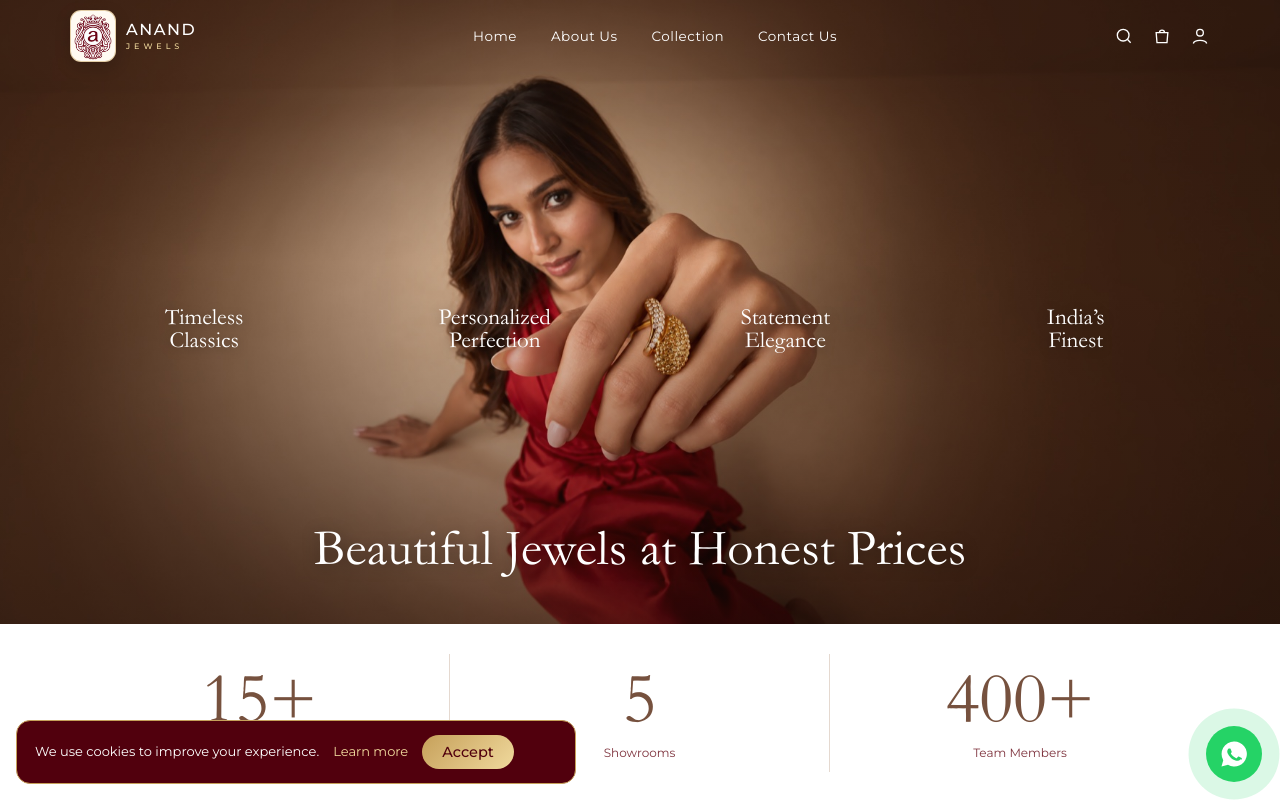
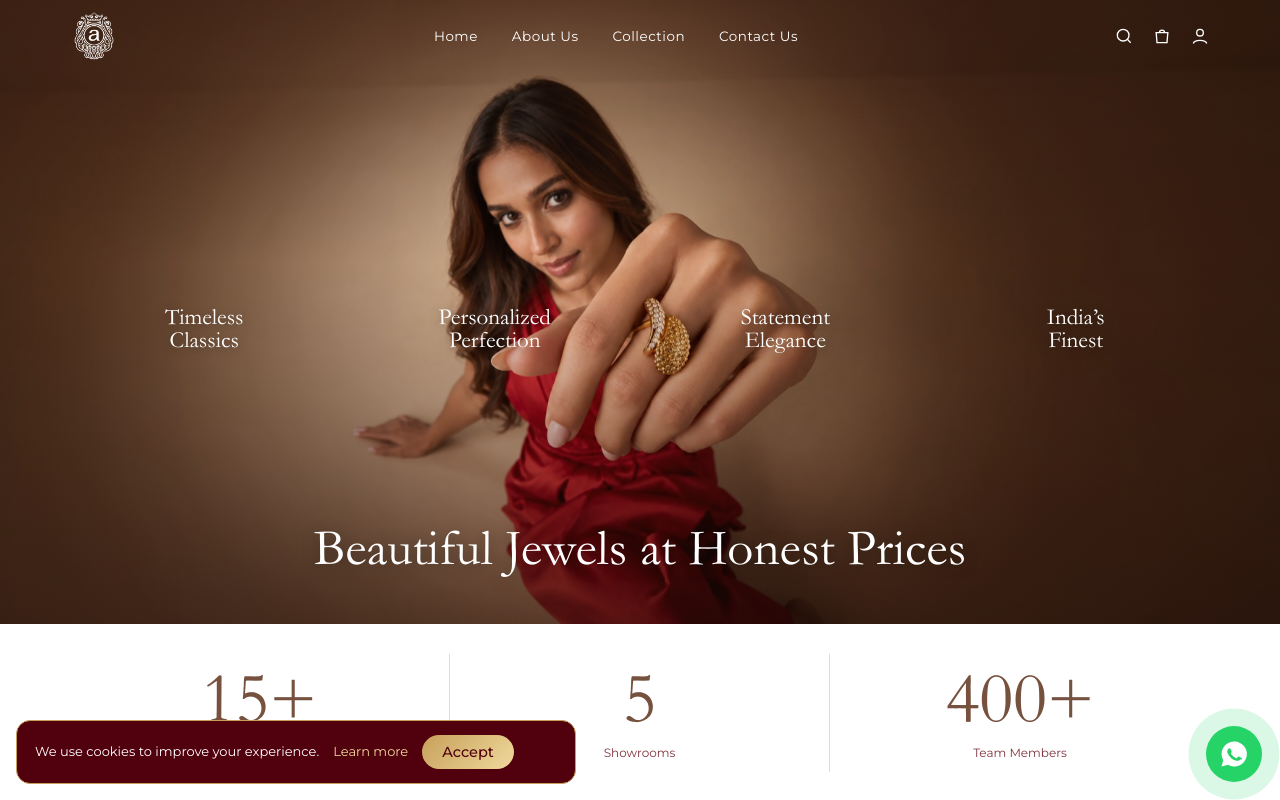
Before and after one commit to abhisheksyscraft61-ctrl/anand-jewels, a plain HTML site: page site-assets/index.html in a window 1280 px wide. Shown: the top 800 px of the page. Drawn offline with Linux system fonts and the light colour scheme.

Commit message:
Match header icon to reference
Co-authored-by: Copilot <223556219+Copilot@users.noreply.github.com>

```diff
--- a/site-assets/index.html
+++ b/site-assets/index.html
@@ -12,7 +12,7 @@
 <body>
 <div id="pre"><div>ANAND</div></div><div id="bar"></div>
 <header id="hd"><div class="wrap nav">
-<a href="#home" class="brand-lockup" aria-label="Anand Jewels home"><span class="brand-mark"><img src="anand-crowned-monogram.png" alt=""></span><span class="brand-name"><span>ANAND</span><small>JEWELS</small></span></a>
+<a href="#home" class="brand-lockup" aria-label="Anand Jewels home"><img class="brand-mark" src="anand-crowned-monogram-white.png" alt=""></a>
 <nav id="nv"><ul><li><a href="#home">Home</a></li><li><a href="#p-about">About Us</a></li><li><a href="#p-collection">Collection</a></li><li><a href="#p-contact">Contact Us</a></li></ul></nav>
 <div class="ic">
 <svg id="sb" viewBox="0 0 24 24" aria-label="Search"><circle cx="11" cy="11" r="7"/><path d="M20 20l-4-4"/></svg>
--- a/site-assets/styles.css
+++ b/site-assets/styles.css
@@ -23,13 +23,10 @@ a{color:inherit;text-decoration:none}
 header{position:sticky;top:env(safe-area-inset-top,0px);z-index:60;color:#fff;transition:background .5s var(--e),box-shadow .5s}
 header.s{background:rgba(54,31,24,.9);backdrop-filter:blur(14px);box-shadow:0 8px 30px rgba(0,0,0,.35)}
 .nav{display:flex;align-items:center;justify-content:space-between;height:72px}
-.brand-lockup{display:flex;align-items:center;gap:10px;line-height:1;flex:0 0 auto;transition:opacity .35s var(--e)}
-.brand-lockup:hover{opacity:.9}
-.brand-mark{display:grid;place-items:center;flex:0 0 46px;width:46px;height:52px;padding:3px;background:#fffaf2;border:1px solid rgba(198,160,90,.5);border-radius:11px;box-shadow:0 5px 16px rgba(0,0,0,.18);transition:transform .4s var(--e),box-shadow .4s var(--e)}
-.brand-lockup:hover .brand-mark{transform:translateY(-2px);box-shadow:0 8px 20px rgba(0,0,0,.24)}
-.brand-mark img{display:block;width:100%;height:100%;object-fit:contain}
-.brand-name{display:flex;flex-direction:column;gap:4px;color:#fff;font:500 16px/1 MontserratLocal,system-ui,sans-serif;letter-spacing:1.5px;white-space:nowrap}
-.brand-name small{font:500 8px/1 MontserratLocal,system-ui,sans-serif;letter-spacing:4px;color:var(--g2)}
+.brand-lockup{display:grid;place-items:center;flex:0 0 48px;width:48px;height:60px;line-height:0;transition:opacity .35s var(--e)}
+.brand-lockup:hover{opacity:.82}
+.brand-mark{display:block;width:40px;height:50px;object-fit:contain;transition:transform .4s var(--e)}
+.brand-lockup:hover .brand-mark{transform:translateY(-2px)}
 #nv ul{display:flex;gap:34px;list-style:none;padding:0}
 #nv a{font-size:13.5px;letter-spacing:.5px;position:relative;padding:6px 0}
 #nv a::after{content:"";position:absolute;left:0;bottom:0;height:1.5px;width:100%;background:var(--g);transform:scaleX(0);transform-origin:right;transition:transform .5s var(--e)}
```
Also changed, not shown: site-assets/anand-crowned-monogram-white.png (added).
